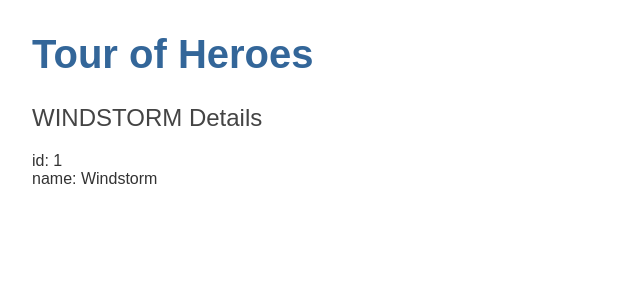
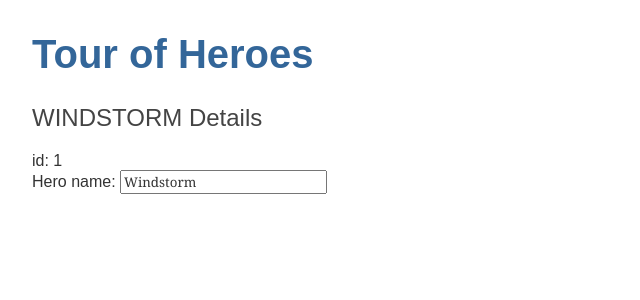
Before and after one commit to aryaindratanaya/Angular-Tour-of-Heroes, an Angular app: page / in a window 1280 px wide. Shown: the top 300 px of the page, without its empty margins (0-640 px from the left). Built offline with nearby package versions, Linux system fonts and the light colour scheme.

Commit message:
Implement two-way binding to edit and display hero's name

```diff
--- a/src/app/app.module.ts
+++ b/src/app/app.module.ts
@@ -1,12 +1,13 @@
 import { NgModule } from '@angular/core';
 import { BrowserModule } from '@angular/platform-browser';
+import { FormsModule } from '@angular/forms';
 
 import { AppComponent } from './app.component';
 import { HeroesComponent } from './heroes/heroes.component';
 
 @NgModule({
   declarations: [AppComponent, HeroesComponent],
-  imports: [BrowserModule],
+  imports: [BrowserModule, FormsModule],
   providers: [],
   bootstrap: [AppComponent]
 })
--- a/src/app/heroes/heroes.component.html
+++ b/src/app/heroes/heroes.component.html
@@ -1,3 +1,7 @@
 <h2>{{ hero.name | uppercase }} Details</h2>
 <div><span>id: </span>{{ hero.id }}</div>
-<div><span>name: </span>{{ hero.name }}</div>
+
+<div>
+  <label for="name">Hero name: </label>
+  <input type="text" id="name" [(ngModel)]="hero.name" placeholder="name" />
+</div>
```
